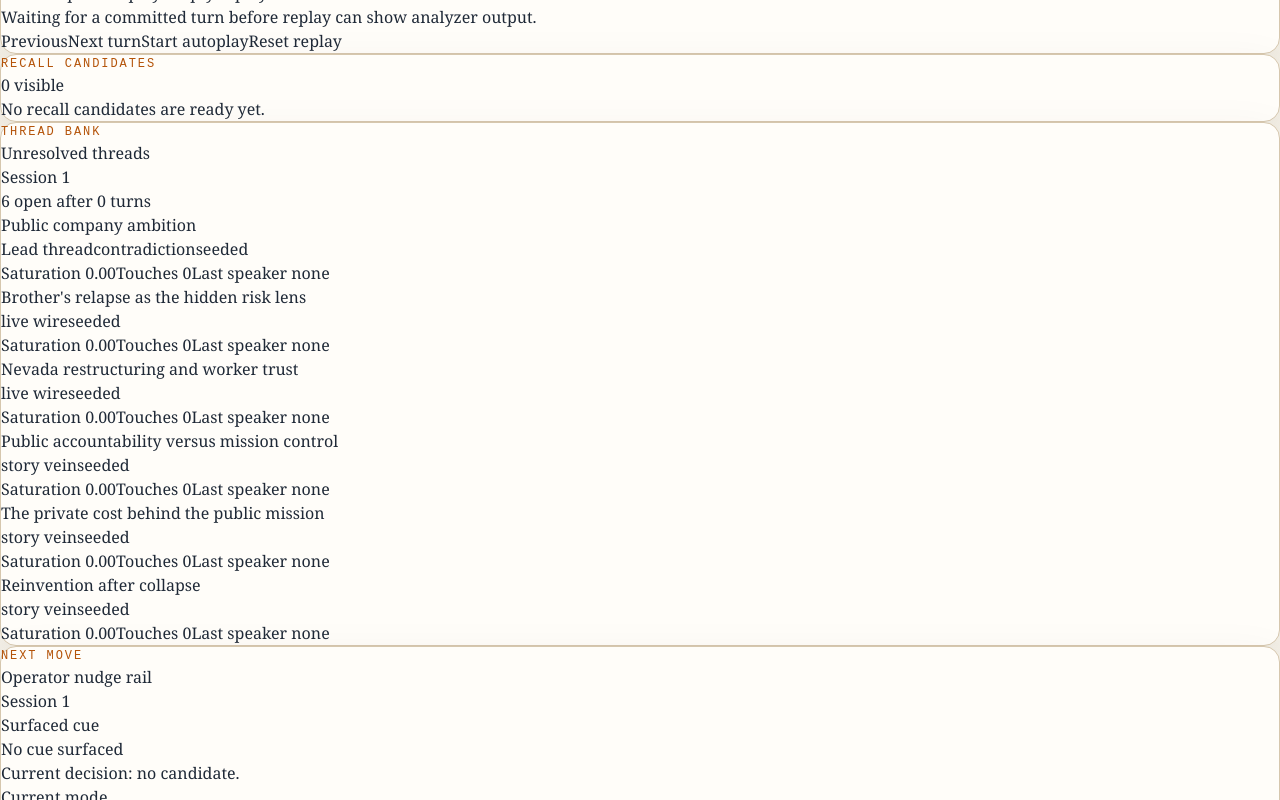
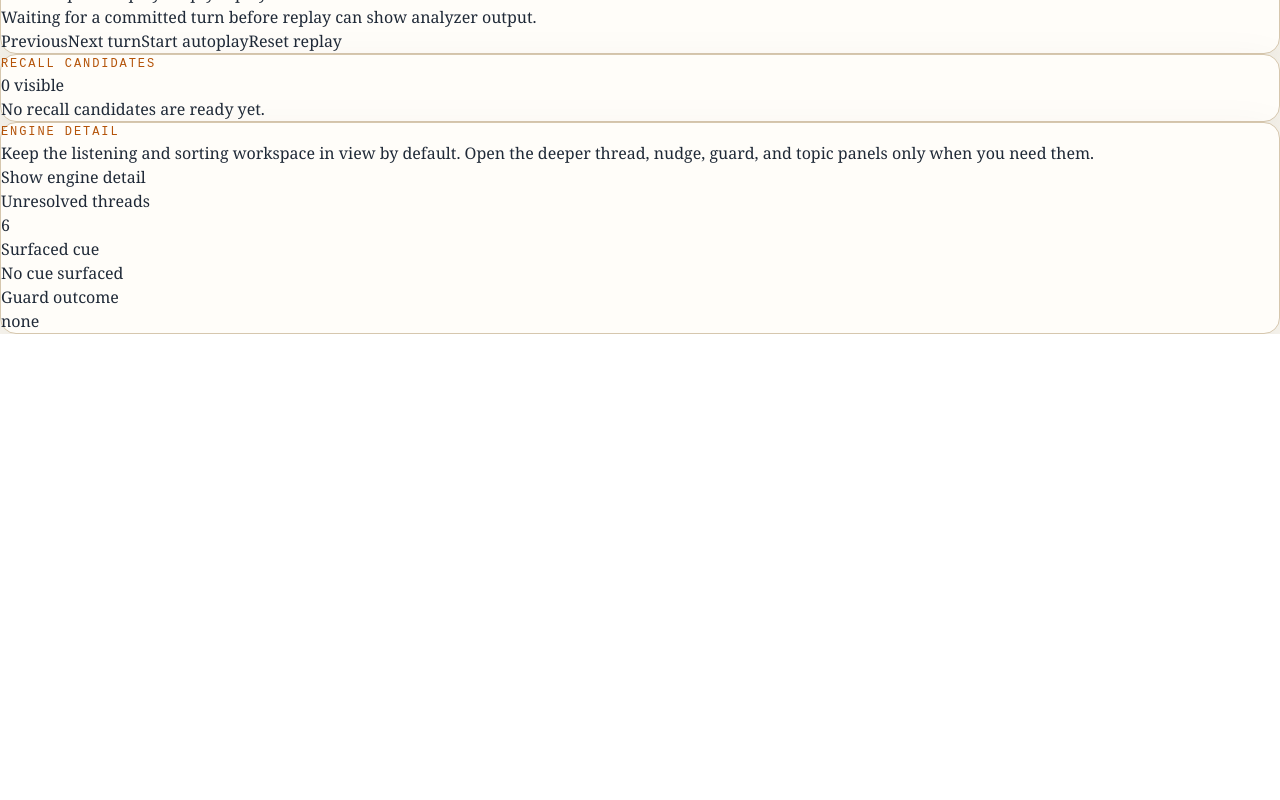
Before and after one commit to DillonPatterson/CuedUp, a Next.js app: page /interview/1/replay in a window 1280 px wide. Shown: the part 1260-2060 px from the top of the page. After the commit the page ends 1594 px from the top, so only its background shows below. Built offline with nearby package versions, Linux system fonts and the light colour scheme.

Commit message:
Focus replay on live listening and cue sorting

```diff
--- a/components/live/interview-replay.tsx
+++ b/components/live/interview-replay.tsx
@@ -146,6 +146,7 @@ export function InterviewReplay({
   );
   const [restoreNotice, setRestoreNotice] = useState<string | null>(null);
   const [isUpdatesOpen, setIsUpdatesOpen] = useState(false);
+  const [showEngineDetail, setShowEngineDetail] = useState(false);
   const activeHandoff = useMemo(
     () => (isFreshInterview ? buildFreshReplayHandoff() : handoff),
     [handoff, isFreshInterview],
@@ -245,6 +246,7 @@ export function InterviewReplay({
       setReplaySource(buildNewInterviewSource());
       setRestoreNotice(null);
       setIsUpdatesOpen(false);
+      setShowEngineDetail(false);
     });
 
     const nextUrl = `${window.location.pathname}${window.location.hash || "#listening-sandbox"}`;
@@ -433,6 +435,7 @@ export function InterviewReplay({
       setRestoreNotice(
         "Cleared browser-local replay state. Use Clear session inside the listening sandbox if you also want to wipe the sandbox draft.",
       );
+      setShowEngineDetail(false);
     });
     if (isFreshInterview) {
       handleResetToFreshInterview();
@@ -568,6 +571,26 @@ export function InterviewReplay({
         </div>
       </div>
 
+      <section className="panel p-5">
+        <div className="flex flex-wrap items-center justify-between gap-3">
+          <div className="max-w-3xl">
+            <p className="eyebrow">Engine detail</p>
+            <p className="mt-2 text-sm leading-6 text-stone-700">
+              Keep the listening and sorting workspace in view by default. Open the
+              deeper thread, nudge, guard, and topic panels only when you need them.
+            </p>
+          </div>
+          <button
+            type="button"
+            onClick={() => setShowEngineDetail((value) => !value)}
+            className="rounded-full border border-stone-300 px-4 py-2 text-sm font-medium text-stone-700 transition hover:border-stone-400"
+          >
+            {showEngineDetail ? "Hide engine detail" : "Show engine detail"}
+          </button>
+        </div>
+
+        {showEngineDetail ? (
+          <div className="mt-5 space-y-6">
             <div className="grid gap-6 xl:grid-cols-3">
               <ThreadBank
                 sessionId={displaySessionId}
@@ -597,5 +620,37 @@ export function InterviewReplay({
               closureConfidence={currentSnapshot.conversationState.closureConfidence}
             />
           </div>
+        ) : (
+          <div className="mt-5 grid gap-3 sm:grid-cols-3">
+            <article className="rounded-2xl border border-stone-200 bg-stone-50/70 p-4">
+              <p className="text-xs uppercase tracking-[0.16em] text-stone-500">
+                Unresolved threads
+              </p>
+              <p className="mt-2 text-2xl font-semibold text-stone-900">
+                {currentSnapshot.unresolvedThreads.length}
+              </p>
+            </article>
+            <article className="rounded-2xl border border-stone-200 bg-stone-50/70 p-4">
+              <p className="text-xs uppercase tracking-[0.16em] text-stone-500">
+                Surfaced cue
+              </p>
+              <p className="mt-2 text-sm font-medium leading-6 text-stone-900">
+                {currentSnapshot.surfaceCue?.text ?? "No cue surfaced"}
+              </p>
+            </article>
+            <article className="rounded-2xl border border-stone-200 bg-stone-50/70 p-4">
+              <p className="text-xs uppercase tracking-[0.16em] text-stone-500">
+                Guard outcome
+              </p>
+              <p className="mt-2 text-sm font-medium leading-6 text-stone-900">
+                {currentSnapshot.decisionLogEntry.formattedCue ??
+                  currentSnapshot.decisionLogEntry.candidateLabel ??
+                  currentSnapshot.decisionLogEntry.outcome}
+              </p>
+            </article>
+          </div>
+        )}
+      </section>
+    </div>
   );
 }
```
Lines whose indentation alone changed are shown as unchanged.
